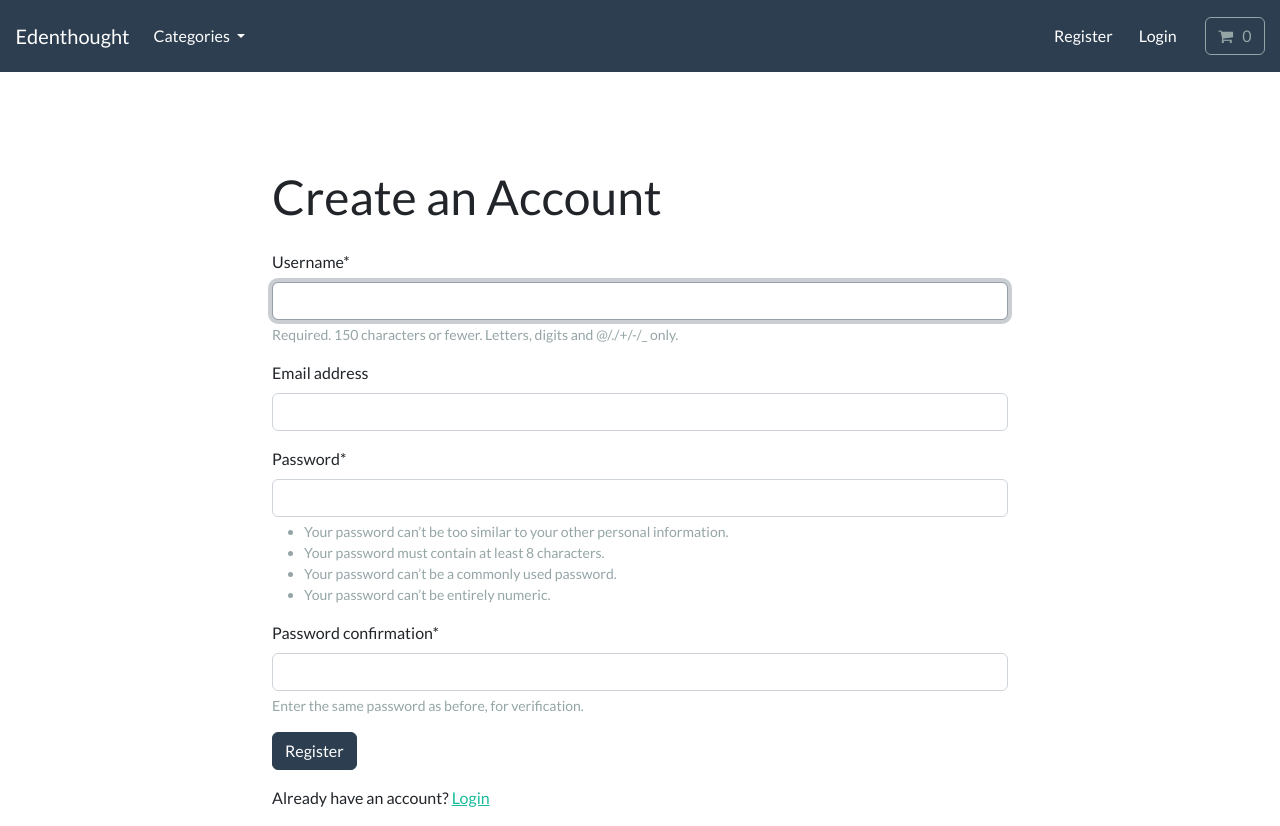
After one commit to Petersonwei/django-ecommerce, a Django app: template account/templates/account/registration/register.html in a window 1280 px wide. The commit adds this page. Run offline with Django 5.2, Linux system fonts and the light colour scheme; the template is opened without the code that fills it: values that come from a table or form of the project are taken from there, others are empty; data comes from the database, SQL or seed files in the repository; some libraries are stand-ins or nearby versions.

Commit message:
setup crispy form and account creation

```diff
--- /dev/null
+++ b/account/forms.py
@@ -0,0 +1,24 @@
+from django import forms
+from django.contrib.auth.forms import UserCreationForm
+from django.contrib.auth.models import User
+
+class CreateUserForm(UserCreationForm):
+    class Meta:
+        model = User
+        fields = ('username', 'email', 'password1', 'password2')
+
+    def __init__(self, *args, **kwargs):
+        super(CreateUserForm, self).__init__(*args, **kwargs)
+        # We don't need to add Bootstrap classes explicitly anymore
+        # Crispy Forms will handle the styling
+
+    def clean_email(self):
+        email = self.cleaned_data.get('email')
+
+        if User.objects.filter(email=email).exists():
+            raise forms.ValidationError('This email is invalid')
+
+        if len(email) >= 350:
+            raise forms.ValidationError('Your email is too long')
+
+        return email
--- /dev/null
+++ b/account/templates/account/registration/register.html
@@ -0,0 +1,28 @@
+{% include "store/base.html" %}
+
+{% load static %}
+{% load crispy_forms_tags %}
+
+{% block content %}
+
+<div class="container">
+    <div class="row mt-5 pt-5">
+        <div class="col-md-8 offset-md-2">
+            <h1 class="mb-4">Create an Account</h1>
+
+            <form method="post">
+                {% csrf_token %}
+
+                {{ form|crispy }}
+
+                <button type="submit" class="btn btn-primary">Register</button>
+            </form>
+
+            <div class="mt-3">
+                <p>Already have an account? <a href="#">Login</a></p>
+            </div>
+        </div>
+    </div>
+</div>
+
+{% endblock %}
--- a/ecommerce/settings.py
+++ b/ecommerce/settings.py
@@ -42,6 +42,7 @@ INSTALLED_APPS = [
     'cart', #django app
     'account', #django app
     'mathfilters',
+    'crispy_forms',
 ]
 
 MIDDLEWARE = [
@@ -136,3 +137,6 @@ MEDIA_ROOT = BASE_DIR / 'media'
 # https://docs.djangoproject.com/en/5.2/ref/settings/#default-auto-field
 
 DEFAULT_AUTO_FIELD = 'django.db.models.BigAutoField'
+
+# Crispy Forms
+CRISPY_TEMPLATE_PACK = 'bootstrap4'
--- a/store/templates/store/base.html
+++ b/store/templates/store/base.html
@@ -117,7 +117,7 @@
 
                 <li class="nav-item">
 
-                    <a class="btn btn-alert navbar-btn text-white" type="button"  href="/"> Register </a>
+                    <a class="btn btn-alert navbar-btn text-white" type="button"  href="{% url 'register' %}"> Register </a>
 
                 </li>
 
--- a/store/templates/store/store.html
+++ b/store/templates/store/store.html
@@ -30,7 +30,7 @@
 
                 <br>
 
-                <a href="#" class="btn btn-primary my-2"> Create an account </a>
+                <a href="{% url 'register' %}" class="btn btn-primary my-2"> Create an account </a>
 
 
             </div>
```
Also changed, not shown: account/views.py (+13 -2 lines).
